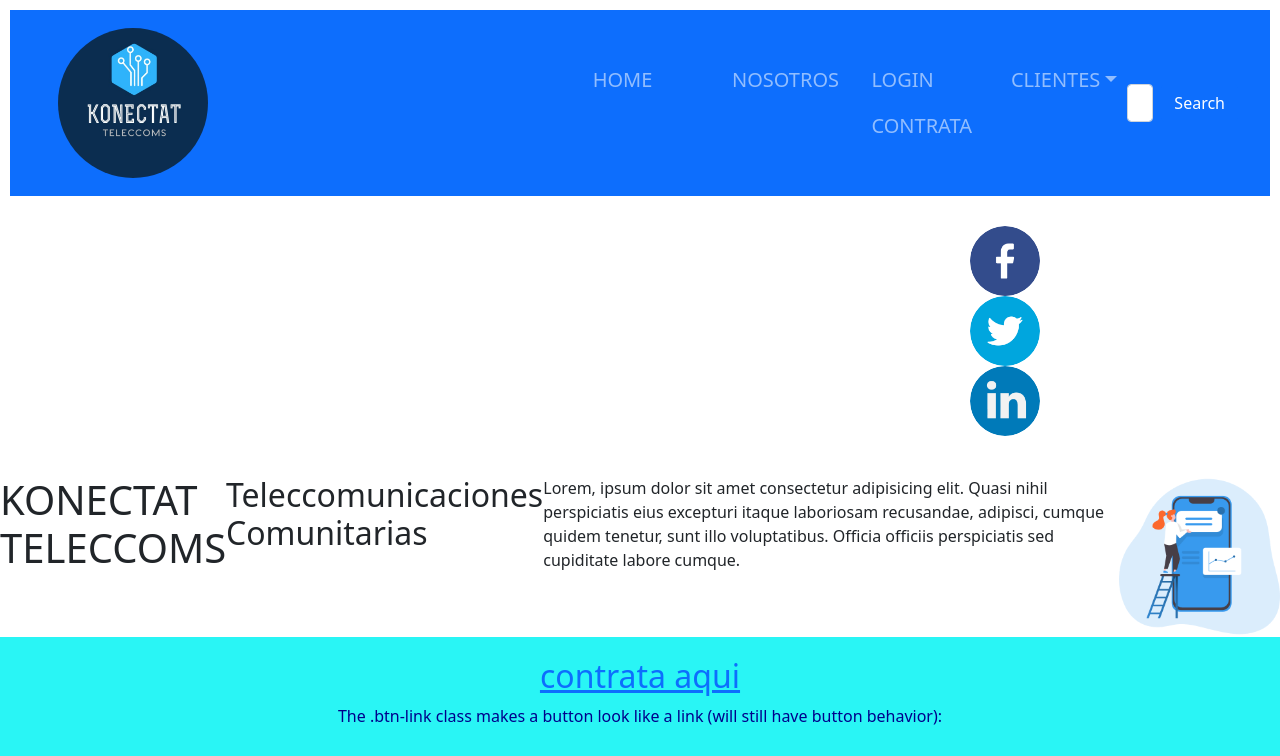
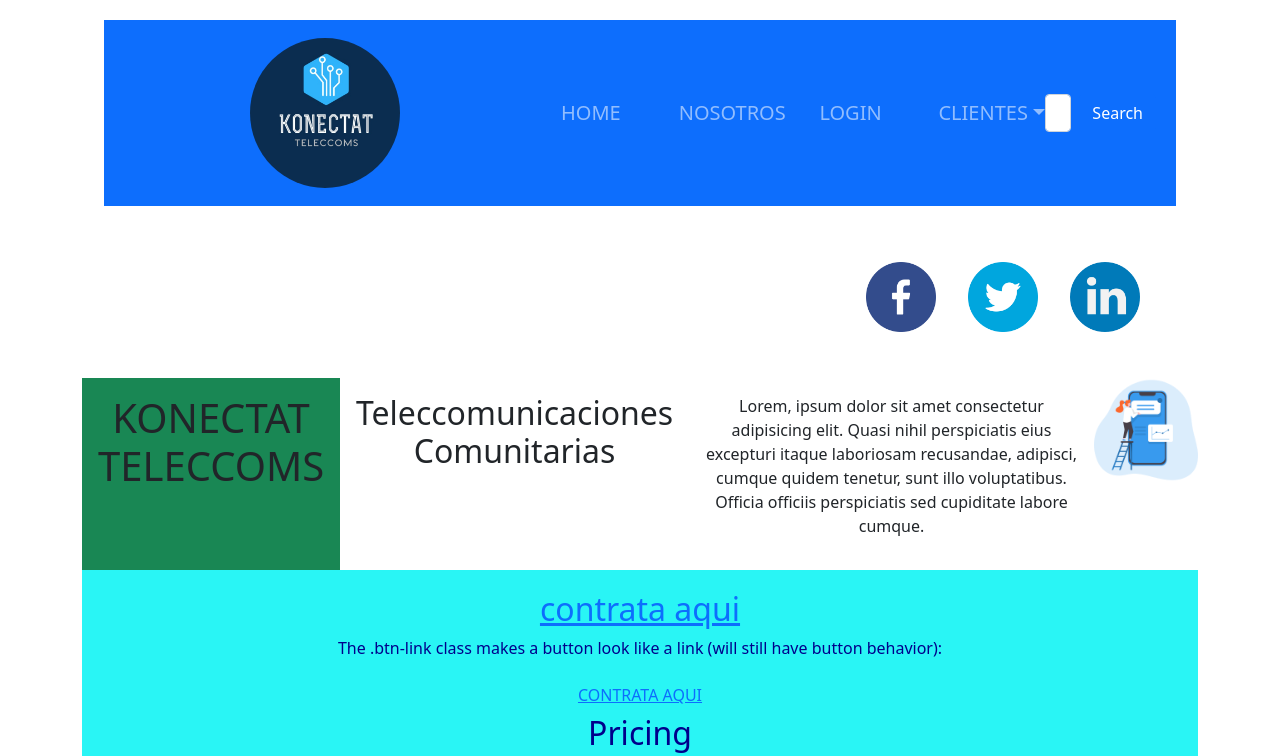
Before and after one commit to GGABRIEL13/clase-seo, a website: page index.html in a window 1280 px wide. Shown: the top 756 px of the page. Drawn offline with nearby package versions, Linux system fonts and the light colour scheme.

Commit message:
se agrego clase y padding a img de redes sociales

```diff
--- a/index.html
+++ b/index.html
@@ -22,9 +22,10 @@ integrity="sha384-1BmE4kWBq78iYhFldvKuhfTAU6auU8tT94WrHftjDbrCEXSU1oBoqyl2QvZ6jI
     href="https://cdnjs.cloudflare.com/ajax/libs/animate.css/4.1.1/animate.min.css" />
   </head>
   <body>
+    <main class="container d-flex aling-items-center justify-content -center alto-100">
       <header>
+        <div class="container-fluid">
         <nav class="navbar navbar-expand-sm navbar-dark bg-primary">
-        <div class="container-fluid">
             <a class="navbar-brand" href="index.html"><div class="grid-container">
                 <img src="imagenes/KONECTAT.jpg" alt=""> </a>
             <button class="navbar-toggler" type="button" data-bs-toggle="collapse" data-bs-target="#mynavbar">
@@ -32,6 +33,7 @@ integrity="sha384-1BmE4kWBq78iYhFldvKuhfTAU6auU8tT94WrHftjDbrCEXSU1oBoqyl2QvZ6jI
             </button>
             <div class="collapse navbar-collapse" id="mynavbar">
               <ul class="navbar-nav me-auto">
+
                    <li class="nav-item">
                   <a class="nav-link" href="index.html">HOME</a>
                 </li>
@@ -40,7 +42,6 @@ integrity="sha384-1BmE4kWBq78iYhFldvKuhfTAU6auU8tT94WrHftjDbrCEXSU1oBoqyl2QvZ6jI
                 </li>
                 <li class="nav-item">
                   <a class="nav-link" href="login.html">LOGIN</a>
-                <a class="nav-link" href="contrata.html">CONTRATA</a>
                 </li>
                 <li class="nav-item dropdown">
                   <a class="nav-link dropdown-toggle" href="clientes.html" role="button" data-bs-toggle="dropdown">CLIENTES</a>
@@ -57,9 +58,11 @@ integrity="sha384-1BmE4kWBq78iYhFldvKuhfTAU6auU8tT94WrHftjDbrCEXSU1oBoqyl2QvZ6jI
                 <button class="btn btn-primary" type="button">Search</button>
               </form>
             </div>
+        </nav>
       </div>
-      </nav>
-
+    </div>
+    </header>
+<!--iconos con flex de redes sociales-->
           <div class="container-fluid">
             <div class="row">
               <div class="col-sm-3 col-md-6">
@@ -68,15 +71,17 @@ integrity="sha384-1BmE4kWBq78iYhFldvKuhfTAU6auU8tT94WrHftjDbrCEXSU1oBoqyl2QvZ6jI
                 <nav>
                   <div>
                    <div class="row">
+                     <div class="d-flex">
                       <a href="https://facebook.com/" target="blank">
-                <img class="img-redes" src="imagenes/facebook.png" alt="">
+                        <img class="m-3 img-redes" src="imagenes/facebook.png" alt="">
                       </a>
                       <a href="https://twitter.com/  https:twitter.com" target="blank">
-               <img class="img-redes" src="imagenes/gorjeo.png" alt="">
+                       <img class="m-3 img-redes" src="imagenes/gorjeo.png" alt="">
                       </a>
                       <a href="https://mx.linkedin.com/" target="blank">
-                <img class="img-redes" src="imagenes/linkedin.png" alt="">
+                        <img class="m-3 img-redes" src="imagenes/linkedin.png" alt="">
                       </a>
+                     </div>
                   </div>
                     <div class="redes">
 
@@ -86,12 +91,12 @@ integrity="sha384-1BmE4kWBq78iYhFldvKuhfTAU6auU8tT94WrHftjDbrCEXSU1oBoqyl2QvZ6jI
               </div>
             </div>
           </div>
-  </header>
+
       <div class="d-flex">
-    <div class="grid-item grid-item-1 animate__animated animate__bounce"><h1>KONECTAT TELECCOMS</h1></div>
-    <div class="grid-item grid-item-2 animate__animated animate__bounce"><h2>Teleccomunicaciones Comunitarias</h2></div>
+        <div class="grid-item grid-item-1 animate__animated animate__bounce bg-success p-3"><h1>KONECTAT TELECCOMS</h1></div>
+        <div class="grid-item grid-item-2 animate__animated animate__bounce p-3"><h2>Teleccomunicaciones Comunitarias</h2></div>
 
-    <div class="grid-item grid-item-3"><p>
+        <div class="grid-item grid-item-3 p-3"><p>
           Lorem, ipsum dolor sit amet consectetur adipisicing elit. Quasi nihil
           perspiciatis eius excepturi itaque laboriosam recusandae, adipisci,
           cumque quidem tenetur, sunt illo voluptatibus. Officia officiis
@@ -307,6 +312,8 @@ integrity="sha384-1BmE4kWBq78iYhFldvKuhfTAU6auU8tT94WrHftjDbrCEXSU1oBoqyl2QvZ6jI
     </footer>
     <!-- Footer -->
           <!-- JavaScript Bundle with Popper -->
+    </main>
+
 <script src="https://cdn.jsdelivr.net/npm/bootstrap@5.1.3/dist/js/bootstr
   </body>
 </html>
```
Also changed, not shown: contrata.html (+22 -7 lines). Lines whose indentation alone changed are shown as unchanged.
